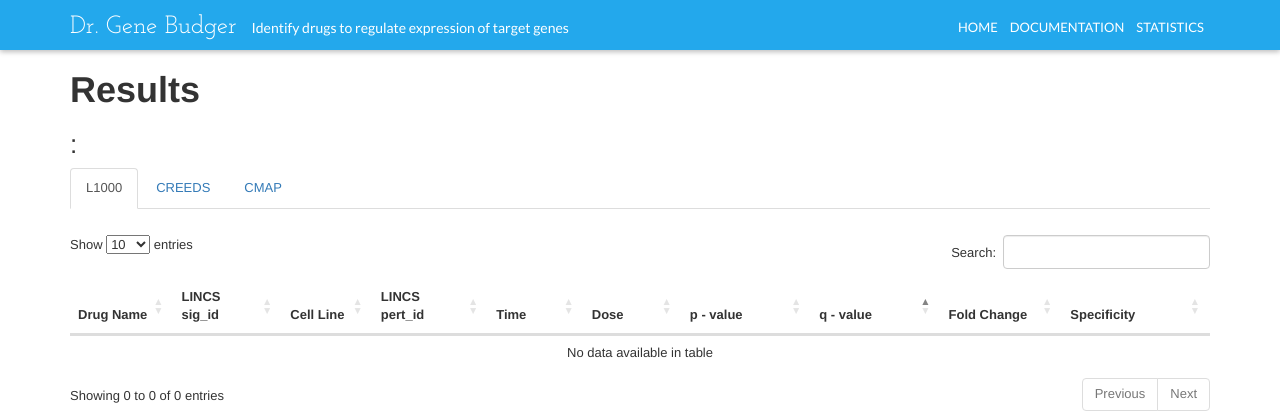
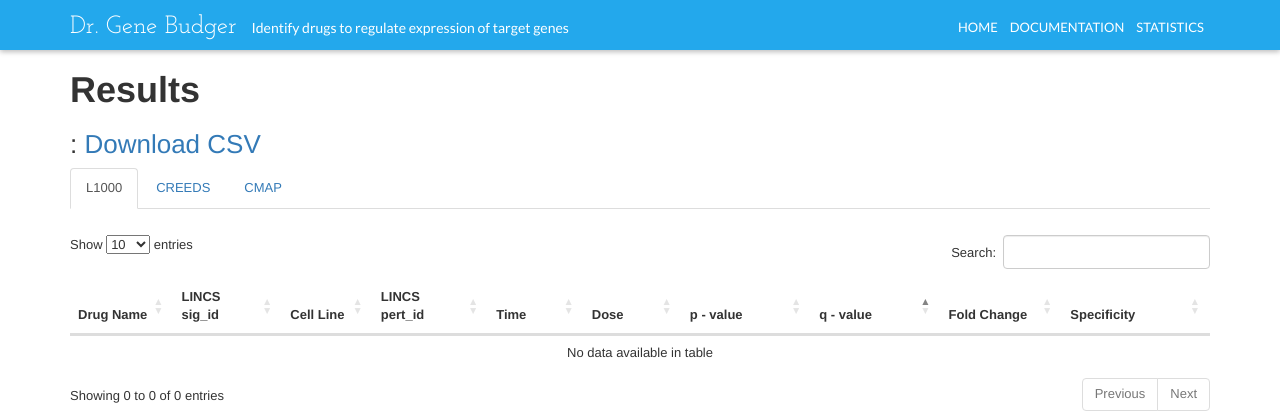
Before and after one commit to MaayanLab/Dr-Gene-Budger, a Python web app: template DGB/templates/output.html in a window 1280 px wide. Shown: the top 420 px of the page. Run offline with Jinja, Linux system fonts and the light colour scheme; the template is opened without the code that fills it, so the values that code supplies are empty; some libraries are stand-ins or nearby versions.

Commit message:
Setting up CSV download.

```diff
--- a/DGB/templates/output.html
+++ b/DGB/templates/output.html
@@ -248,6 +248,30 @@
 </div>
 
 <script>
+  var CSV = [
+    '"1","val1","val2","val3","val4"',
+    '"2","val1","val2","val3","val4"',
+    '"3","val1","val2","val3","val4"'
+  ].join('\n');
+
+  function generateCSV(input) {
+    window.URL = window.webkitURL || window.URL;
+
+    var contentType = 'text/csv';
+
+    var csvFile = new Blob([input], {type: contentType});
+
+    var a = document.createElement('a');
+    a.download = 'my.csv';
+    a.href = window.URL.createObjectURL(csvFile);
+    a.textContent = 'Download CSV';
+
+    a.dataset.downloadurl = [contentType, a.download, a.href].join(':');
+    document.getElementsByClassName("symbol-title")[0].appendChild(a);
+  }
+
+  generateCSV(CSV);
+
   function calculateOpacity(min, max, input) {
     // This function does the negative log of p-val,
     // linearly scales it to a value between 0 and 1, thereby generating opacity
```
